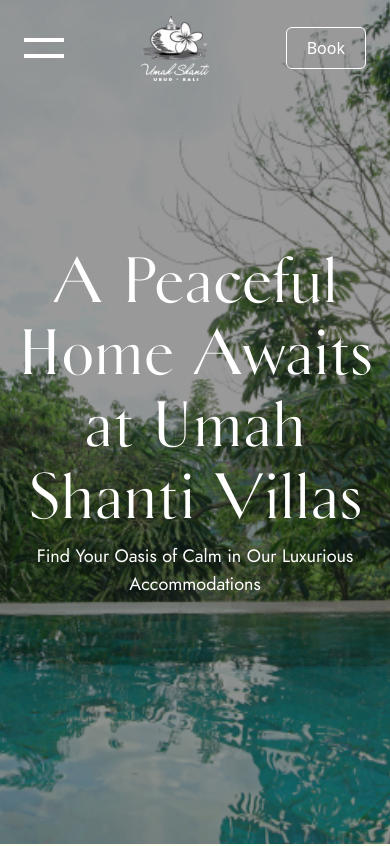
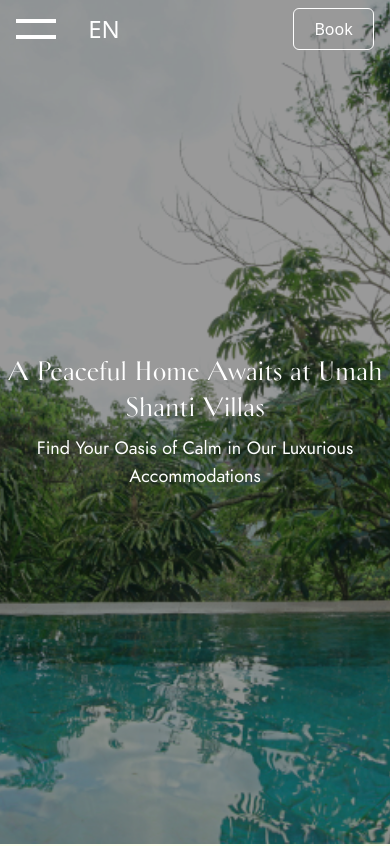
Before and after one commit to hammadShamir/VUS-FE, a Next.js app: page / in a window 390 px wide. Shown: the top 846 px of the page. Built offline with nearby package versions, Linux system fonts and the light colour scheme.

Commit message:
Imp(App) : Improve Code Quality

```diff
--- a/src/components/Banner.tsx
+++ b/src/components/Banner.tsx
@@ -22,7 +22,7 @@ const Banner: React.FC<IBanner> = (banner) => {
         >
             <div className='absolute top-o left-0 w-full h-full bg-black opacity-40'></div>
             <div className='z-10 max-w-screen-md space-y-2'>
-                <h1 className='text-background text-7xl font-extrabold font-[family-name:var(--font-primary)] text-center'>{banner.title}</h1>
+                <h1 className='text-background text-3xl md:text-7xl font-extrabold font-[family-name:var(--font-primary)] text-center'>{banner.title}</h1>
                 {
                     banner.breadCrumbs && <div>
 
--- a/src/components/Header.tsx
+++ b/src/components/Header.tsx
@@ -4,6 +4,8 @@ import Image from "next/image";
 import ModalSidebar from "./Sidebar";
 import LanguageChanger from "./LanguageChanger";
 import Link from "next/link";
+import Hamburger from "@/elements/Hamburger";
+import LocaleDropdown from "@/elements/LocaleDropdown";
 
 const Header = () => {
   const [isOpen, setIsOpen] = useState(false);
@@ -24,33 +26,18 @@ const Header = () => {
     };
   }, []);
 
-  const toggleSidebar = () => {
-    setIsOpen(!isOpen);
-  };
+
 
   return (
     <header
-      className={`fixed top-0 left-0 w-full px-6 z-50 transition-all duration-500 ease-in-out ${isScrolled ? "py-2 bg-[#002655CC]" : "py-4 bg-transparent"
+      className={`fixed top-0 left-0 w-full z-50 transition-all duration-500 ease-in-out ${isScrolled ? "py-2 bg-[#002655CC]" : "py-2 md:py-4 bg-transparent"
         }`}
     >
-      <div className="max-w-screen-2xl w-full mx-auto relative flex justify-between items-center">
+      <div className="max-w-screen-2xl w-11/12 mx-auto relative flex justify-between items-center">
         <div className="flex jusitfy-center items-center space-x-8">
-          <button
-            onClick={toggleSidebar}
-            className="relative w-10 h-8 flex flex-col justify-center items-center group"
-          >
-            <div
-              className={`absolute w-full h-1 bg-background transition-transform duration-300 ${isOpen ? "rotate-45" : "-translate-y-2"
-                }`}
-            ></div>
-            <div
-              className={`absolute w-full h-1 bg-background
-                transition-transform duration-300 ${isOpen ? "-rotate-45" : "translate-y-2"
-                }`}
-            ></div>
-          </button>
-
-          <LanguageChanger className="hidden lg:block relative" />
+          <Hamburger isOpen={isOpen} setIsOpen={setIsOpen} />
+          <LocaleDropdown />
+          {/* <LanguageChanger className="hidden lg:block relative" /> */}
         </div>
 
         <div className="flex-1 flex justify-center items-center">
@@ -62,7 +49,7 @@ const Header = () => {
               alt="Logo"
               height={70}
               width={70}
-              className="lg:absolute lg:top-0 sm:block"
+              className="lg:absolute lg:top-0 hidden md:block"
             />
           )}
         </div>
@@ -80,7 +67,7 @@ const Header = () => {
           </button>
         </div>
       </div>
-      <ModalSidebar isOpen={isOpen} toggleSidebar={toggleSidebar} isScrolled={isScrolled} />
+      <ModalSidebar isOpen={isOpen} setIsOpen={setIsOpen} isScrolled={isScrolled} />
     </header>
   );
 };
--- a/src/components/Sidebar.tsx
+++ b/src/components/Sidebar.tsx
@@ -1,5 +1,4 @@
 "use client";
-import React, { useEffect, useState } from "react";
 import Image from "next/image";
 import LanguageChanger from "./LanguageChanger";
 import {
@@ -13,63 +12,22 @@ import {
   FaYoutube,
   FaInstagram,
 } from "react-icons/fa";
+import Hamburger from "@/elements/Hamburger";
+import { ISidebar } from "@/interfaces";
 
-interface ModalSidebarProps {
-  isOpen: boolean;
-  toggleSidebar: () => void;
-  isScrolled: boolean
-}
 
-const ModalSidebar: React.FC<ModalSidebarProps> = ({
-  isOpen,
-  toggleSidebar,
-  isScrolled
-}) => {
-  const [showCloseButton, setShowCloseButton] = useState(false);
+const ModalSidebar: React.FC<ISidebar> = (props) => {
 
-  useEffect(() => {
-    let timer: NodeJS.Timeout;
-    if (isOpen) {
-      timer = setTimeout(() => {
-        setShowCloseButton(true);
-      }, 10);
-      // Disable body scroll when modal is open
-      // document.body.style.overflow = "hidden";
-    } else {
-      setShowCloseButton(false);
-      // Re-enable body scroll when modal is closed
-      document.body.style.overflow = "auto";
-    }
-
-    return () => {
-      clearTimeout(timer);
-      // Make sure to reset body overflow on component unmount
-      document.body.style.overflow = "auto";
-    };
-  }, [isOpen]);
-
-  return (
+ return (
     <section
-      className={`fixed inset-0 bg-primary text-background z-50 transition-opacity duration-300 ease-in-out ${isOpen ? "opacity-1" : "opacity-0 pointer-events-none"
+      className={`fixed inset-0 bg-primary text-background z-50 transition-opacity duration-300 ease-in-out ${props.isOpen ? "opacity-1" : "opacity-0 pointer-events-none"
         }`}
     >
       <div className="w-full h-full max-w-screen-2xl px-6  mx-auto z-50 transition-transform duration-500 ease-in-out overflow-y-auto">
-        <div className={`max-w-full mx-auto  ${isScrolled ? "py-2" : "py-4"}`}>
+        <div className={`max-w-full mx-auto  ${props.isScrolled ? "py-2" : "py-4"}`}>
           <div className="relative flex justify-between items-center">
             <div className="flex space-x-10">
-              <button
-                onClick={toggleSidebar}
-                className="relative w-10 h-8 flex flex-col justify-center items-center group"
-              >
-                <div
-                  className={`absolute w-full h-1 bg-background transition-transform duration-300 ${showCloseButton ? "rotate-45" : "-translate-y-2"
-                    }`}
-                ></div>
-                <div
-                  className={`absolute w-full h-1 bg-background transition-transform duration-300 ${showCloseButton ? "-rotate-45" : "translate-y-2"
-                    }`}
-                ></div>
-              </button>
+              <Hamburger isOpen={props.isOpen} setIsOpen={props.setIsOpen} />
               <LanguageChanger className="relative" color="primary" />
             </div>
             <div className="hidden lg:block">
--- /dev/null
+++ b/src/elements/Hamburger.tsx
@@ -0,0 +1,26 @@
+import { IHamBurger } from '@/interfaces';
+import React from 'react'
+
+const Hamburger: React.FC<IHamBurger> = (props) => {
+    const toggleSidebar = () => {
+        props.setIsOpen(!props.isOpen);
+    };
+    return (
+        <button
+            onClick={toggleSidebar}
+            className="relative w-10 h-8 flex flex-col justify-center items-center group"
+        >
+            <div
+                className={`absolute w-full h-1 bg-background transition-transform duration-300 ${props.isOpen ? "rotate-45" : "-translate-y-2"
+                    }`}
+            ></div>
+            <div
+                className={`absolute w-full h-1 bg-background
+                transition-transform duration-300 ${props.isOpen ? "-rotate-45" : "translate-y-2"
+                    }`}
+            ></div>
+        </button>
+    )
+}
+
+export default Hamburger
--- /dev/null
+++ b/src/elements/LocaleDropdown.tsx
@@ -0,0 +1,22 @@
+import React, { useState } from 'react'
+
+const LocaleDropdown = () => {
+    const [title, setTitle] = useState<string>('EN');
+    const [isOpen, setIsOpen] = useState<boolean>(false);
+    const handleDropDown = () => {
+        setIsOpen(!isOpen)
+    }
+    return (
+        <div className='relative'>
+            <button
+                className='text-background text-2xl'
+                onClick={handleDropDown}
+            >{title}</button>
+            <ul className={`rounded absolute left-[-18] top-[35] bg-background w-16 text-center ${isOpen ? "block" : "hidden"}`}>
+                <li className='p-2'>Id</li>
+            </ul>
+        </div>
+    )
+}
+
+export default LocaleDropdown
--- /dev/null
+++ b/src/interfaces/index.ts
@@ -0,0 +1,10 @@
+import { SetStateAction } from "react";
+
+export interface IHamBurger {
+    isOpen: boolean;
+    setIsOpen: React.Dispatch<SetStateAction<boolean>>
+}
+
+export interface ISidebar extends IHamBurger {
+    isScrolled: boolean
+}
--- a/tailwind.config.ts
+++ b/tailwind.config.ts
@@ -4,6 +4,7 @@ const config: Config = {
   content: [
     "./src/pages/**/*.{js,ts,jsx,tsx,mdx}",
     "./src/components/**/*.{js,ts,jsx,tsx,mdx}",
+    "./src/elements/**/*.{js,ts,jsx,tsx,mdx}",
     "./src/app/**/*.{js,ts,jsx,tsx,mdx}",
   ],
   theme: {
```
